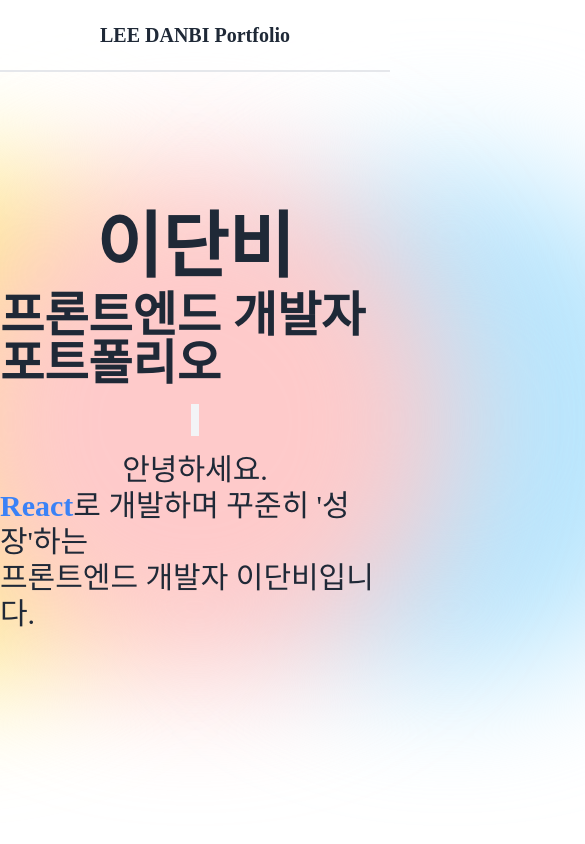
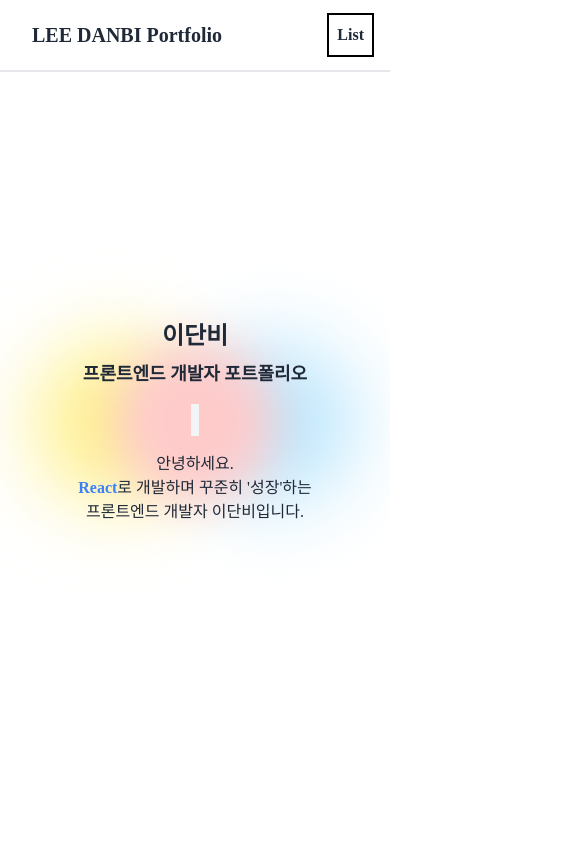
Before and after one commit to bidanee/portfolio, a Next.js app: page / in a window 390 px wide. Shown: the top 844 px of the page, 585 px wide, since content can reach past the window. Built offline with nearby package versions, Linux system fonts and the light colour scheme; a small style sheet from the web is missing.

Commit message:
css-반응형 추가

```diff
--- a/package.json
+++ b/package.json
@@ -13,9 +13,9 @@
     "@types/node": "20.6.3",
     "@types/react": "18.2.22",
     "@types/react-dom": "18.2.7",
+    "D": "^1.0.0",
     "autoprefixer": "10.4.15",
     "clsx": "^2.0.0",
-    "D": "^1.0.0",
     "eslint": "8.49.0",
     "eslint-config-next": "13.5.1",
     "framer-motion": "^10.16.4",
--- a/src/app/components/Footer.tsx
+++ b/src/app/components/Footer.tsx
@@ -1,3 +1,3 @@
 export default function Footer() {
-  return <div>Footer</div>;
+  return <div>감사합니다 좋은하루 되세요!</div>;
 }
--- a/src/app/components/Header.tsx
+++ /dev/null
@@ -1,42 +0,0 @@
-"use client";
-import Link from "next/link";
-import tw from "tailwind-styled-components";
-import { links } from "../datas/data";
-
-const Header = () => {
-  return (
-    <header className="z-[999] relative w-full">
-      <div className="fixed top-0 h-[4.5rem] w-full flex justify-between items-center border-b-2 border-b-inherit  bg-white bg-opacity-50">
-        <a
-          href="/"
-          className="w-screen flex justify-center sm:ml-[3rem]  text-xl font-black"
-        >
-          LEE DANBI Portfolio
-        </a>
-        <nav className="hidden md:block">
-          <ul className="flex  mr-[1rem] flex-wrap items-center justify-center gap-y-1 text-[1rem] font-medium text-gray-500 sm:flex-nowrap ">
-            {links.map((nav, key) => (
-              <li key={key}>
-                <Link
-                  href={nav.url}
-                  className=" focus:bg-gray-100 focus:rounded-2xl focus:text-[1.1rem] hover:bg-gray-100 hover:rounded-2xl  hover:text-[1.1rem] cursor-pointer active:bg-gray-300 active:text-[1rem] p-2 transition"
-                >
-                  {nav.title}
-                </Link>
-              </li>
-            ))}
-          </ul>
-        </nav>
-        <div className="btn btn-error hidden sm:flex sm:mr-[2rem] md:hidden">
-          dd
-        </div>
-      </div>
-    </header>
-  );
-};
-
-export default Header;
-
-const Container = tw.div`
-
-`;
--- a/src/app/components/Home.tsx
+++ b/src/app/components/Home.tsx
@@ -2,13 +2,17 @@ export default function Home() {
   return (
     <div id="home">
       <div className=" w-full h-screen flex flex-col items-center justify-center">
-        <h1 className="relative text-7xl font-bold mb-2">이단비</h1>
-        <div className="w-[32rem] h-[32rem] rounded-full bg-yellow-200 right-1/2 absolute blur-3xl z-[-11]" />
-        <div className="w-[32rem] h-[32rem] rounded-full bg-sky-200 left-1/2 absolute blur-3xl z-[-11]" />
-        <div className="w-[32rem] h-[32rem] rounded-full bg-red-200  absolute blur-3xl z-[-11]" />
-        <h2 className="text-5xl font-bold">프론트엔드 개발자 포트폴리오</h2>
+        <h1 className="relative text-2xl sm:text-5xl md:text-7xl font-bold mb-2">
+          이단비
+        </h1>
+        <div className="w-[10rem] h-[10rem] sm:w-[20rem] sm:h-[20rem] md:w-[22rem] md:h-[22rem] rounded-full bg-yellow-200 right-1/2 absolute blur-2xl md:blur-3xl z-[-11]" />
+        <div className="w-[10rem] h-[10rem] sm:w-[20rem] sm:h-[20rem] md:w-[22rem] md:h-[22rem] rounded-full bg-sky-200 left-1/2 absolute blur-2xl md:blur-3xl z-[-11]" />
+        <div className="w-[10rem] h-[10rem] sm:w-[20rem] sm:h-[20rem] md:w-[22rem] md:h-[22rem] rounded-full bg-red-200  absolute blur-xl md:blur-3xl z-[-11]" />
+        <h2 className="text-lg sm:text-3xl md:text-5xl font-bold">
+          프론트엔드 개발자 포트폴리오
+        </h2>
         <div className="border-r-8 h-8 m-4 border-gray-100" />
-        <div className="flex flex-col items-center text-3xl">
+        <div className="flex flex-col items-center text-base sm:text-xl md:text-3xl">
           <span>안녕하세요.</span>
           <p>
             <span className="text-blue-500 font-bold">React</span>
--- /dev/null
+++ b/src/app/components/header/Header.tsx
@@ -0,0 +1,75 @@
+"use client";
+import Link from "next/link";
+import tw from "tailwind-styled-components";
+import { links } from "../../datas/data";
+import { useState } from "react";
+
+const Header = () => {
+  const [open, setOpen] = useState(false);
+  const btnClick = () => {
+    setOpen(!open);
+  };
+  return (
+    <header
+      className="z-[999] relative w-full"
+      onMouseLeave={() => setOpen(false)}
+    >
+      <div className="fixed top-0 h-[4.5rem] w-full flex justify-between items-center border-b-2 border-b-inherit  bg-white bg-opacity-50">
+        <a
+          href="/"
+          className="w-full ml-[2rem] sm:ml-[3rem]  text-xl font-black"
+        >
+          LEE DANBI Portfolio
+        </a>
+        <nav className="hidden md:block">
+          <ul className="flex  mr-[1rem] flex-wrap items-center justify-center gap-y-1 text-[1rem] font-medium text-gray-500 sm:flex-nowrap ">
+            {links.map((nav, key) => (
+              <li key={key}>
+                <Link
+                  href={nav.url}
+                  className=" focus:bg-gray-100 focus:rounded-2xl focus:text-[1.1rem] hover:bg-gray-100 hover:rounded-2xl  hover:text-[1.1rem] cursor-pointer p-2 transition active:shadow-sm active:relative active:top-1"
+                >
+                  {nav.title}
+                </Link>
+              </li>
+            ))}
+          </ul>
+        </nav>
+        <div className="relative">
+          <button
+            onClick={btnClick}
+            className=" flex justify-center items-center font-bold mr-[1rem] sm:mr-[2rem] md:hidden text-base border-2 p-[0.5rem] border-black cursor-pointer  hover:bg-black hover:border-gray-50 hover:text-white active:shadow-sm active:relative active:top-1"
+          >
+            List
+          </button>
+          {open === true ? (
+            <div className=" absolute border-2 w-[6rem] right-2 top-12 bg-white bg-opacity-60 rounded-xl">
+              <ul>
+                {links.map((nav, key) => (
+                  <li
+                    key={key}
+                    className=" w-full text-center
+                    active:shadow-sm active:relative active:top-1 p-1"
+                  >
+                    <Link
+                      className="text-base hover:text-lg hover:text-bold"
+                      href={nav.url}
+                    >
+                      {nav.title}
+                    </Link>
+                  </li>
+                ))}
+              </ul>
+            </div>
+          ) : null}
+        </div>
+      </div>
+    </header>
+  );
+};
+
+export default Header;
+
+const Container = tw.div`
+
+`;
--- a/src/app/layout.tsx
+++ b/src/app/layout.tsx
@@ -1,4 +1,4 @@
-import Header from "./components/Header";
+import Header from "./components/header/Header";
 import "./globals.css";
 
 export const metadata = {
@@ -16,7 +16,7 @@ export default function RootLayout({
   children: React.ReactNode;
 }) {
   return (
-    <html>
+    <html lang="ko">
       <link
         rel="icon"
         href="/icon?<generated>"
@@ -24,8 +24,6 @@ export default function RootLayout({
         sizes="<generated>"
       />
       <body className=" w-full">
-        {/* <div className="bg-[#fbe2e3] absolute top-[-6rem] -z-10 right-[11rem] h-[31.25rem] w-[31.25rem] rounded-full blur-[10rem] sm:w-[68.75rem] "></div>
-        <div className="bg-[#dbd7fb] absolute top-[-1rem] -z-10 left-[11rem] h-[31.25rem] w-[50rem] rounded-full blur-[10rem] sm:w-[68.75rem] md:left-[-33rem] lg:left-[-28rem] xl:left-[-15rem] 2xl:left-[-5rem]"></div> */}
         <Header />
         {children}
       </body>
--- a/tailwind.config.js
+++ b/tailwind.config.js
@@ -9,6 +9,7 @@ module.exports = {
   theme: {
     extend: {
       screens: {
+        xl: "375px",
         sm: "640px",
         md: "768px",
         lg: "1024px",
```
Also changed, not shown: 1 other file (tests, documents, lock files or other folders).
